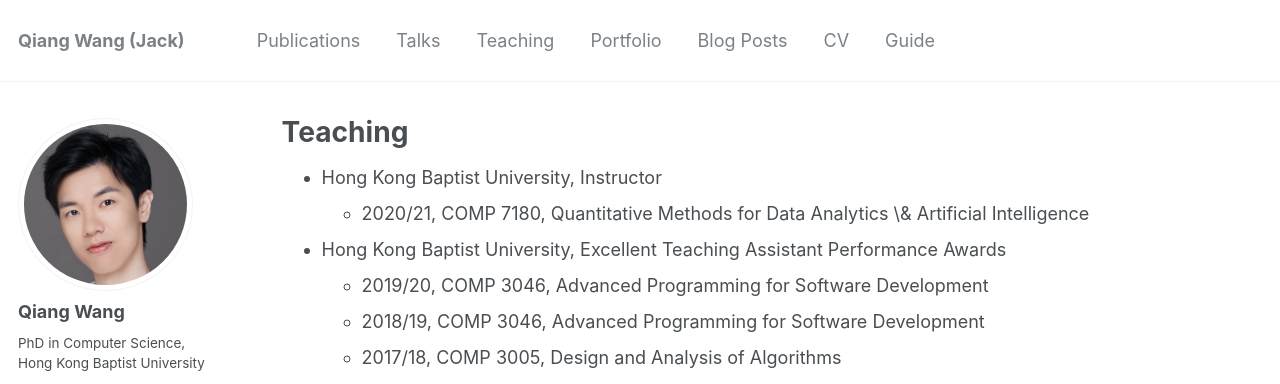
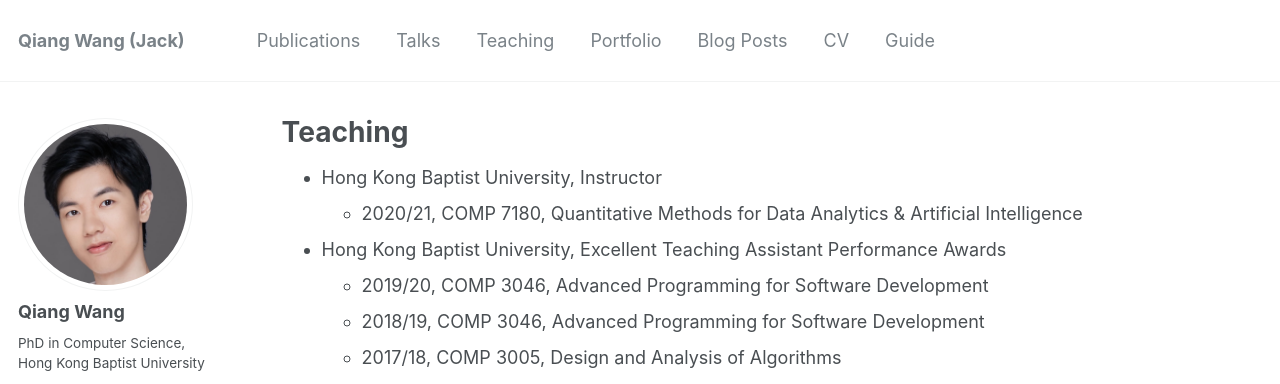
Before and after one commit to blackjack2015/blackjack2015.github.io, a Jekyll site: the page built from _pages/teaching.md, in a window 1280 px wide. Shown: the top 384 px of the page. Built offline with Jekyll 4.4.1, drawn with Linux system fonts in a browser that asks for light colours.

```diff
--- a/_pages/teaching.md
+++ b/_pages/teaching.md
@@ -14,7 +14,7 @@ author_profile: true
 -->
 
 + Hong Kong Baptist University, Instructor
-  + 2020/21, COMP 7180, Quantitative Methods for Data Analytics \& Artificial Intelligence
+  + 2020/21, COMP 7180, Quantitative Methods for Data Analytics & Artificial Intelligence
 
 + Hong Kong Baptist University, Excellent Teaching Assistant Performance Awards
   + 2019/20, COMP 3046, Advanced Programming for Software Development
```
